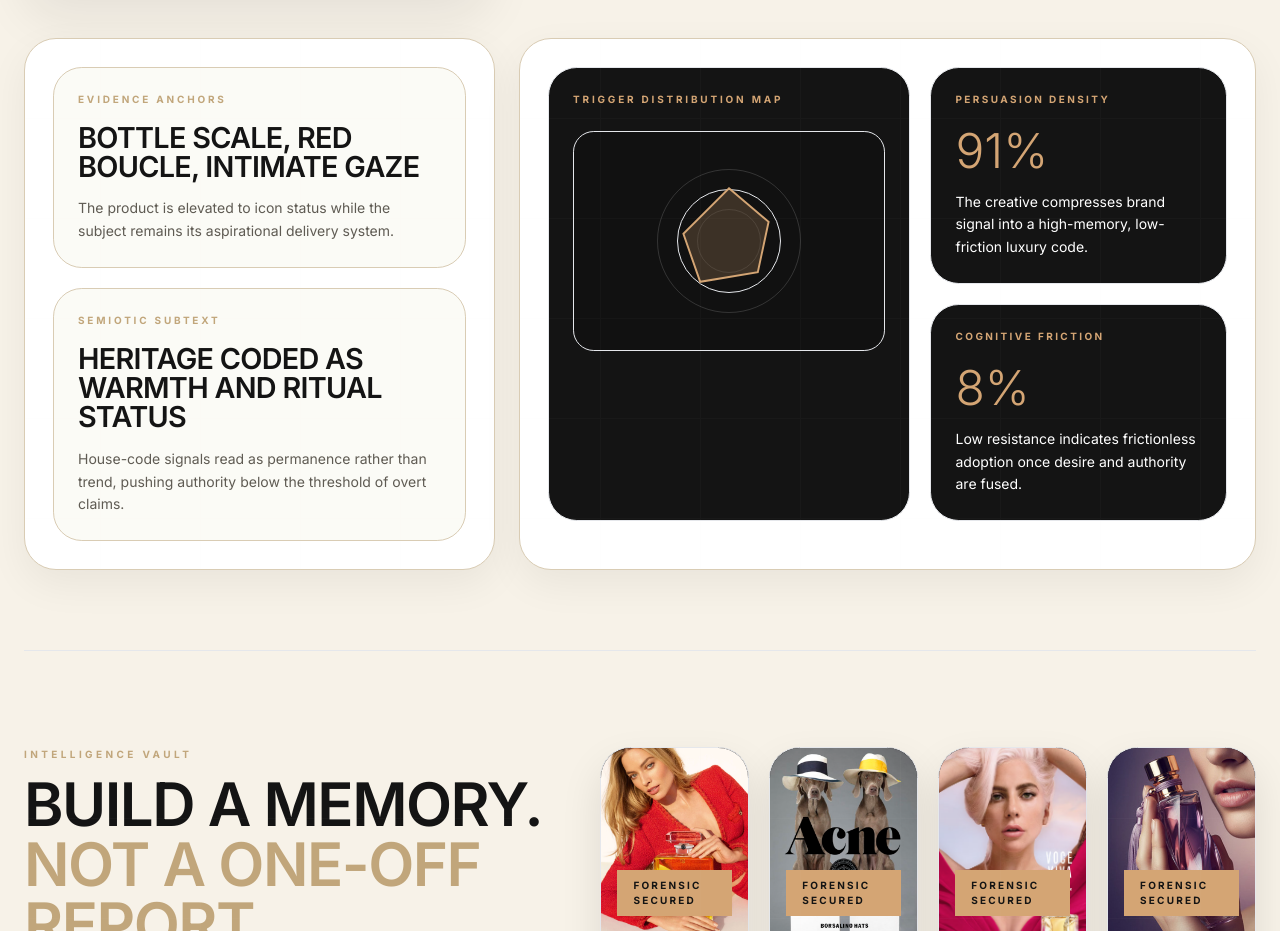
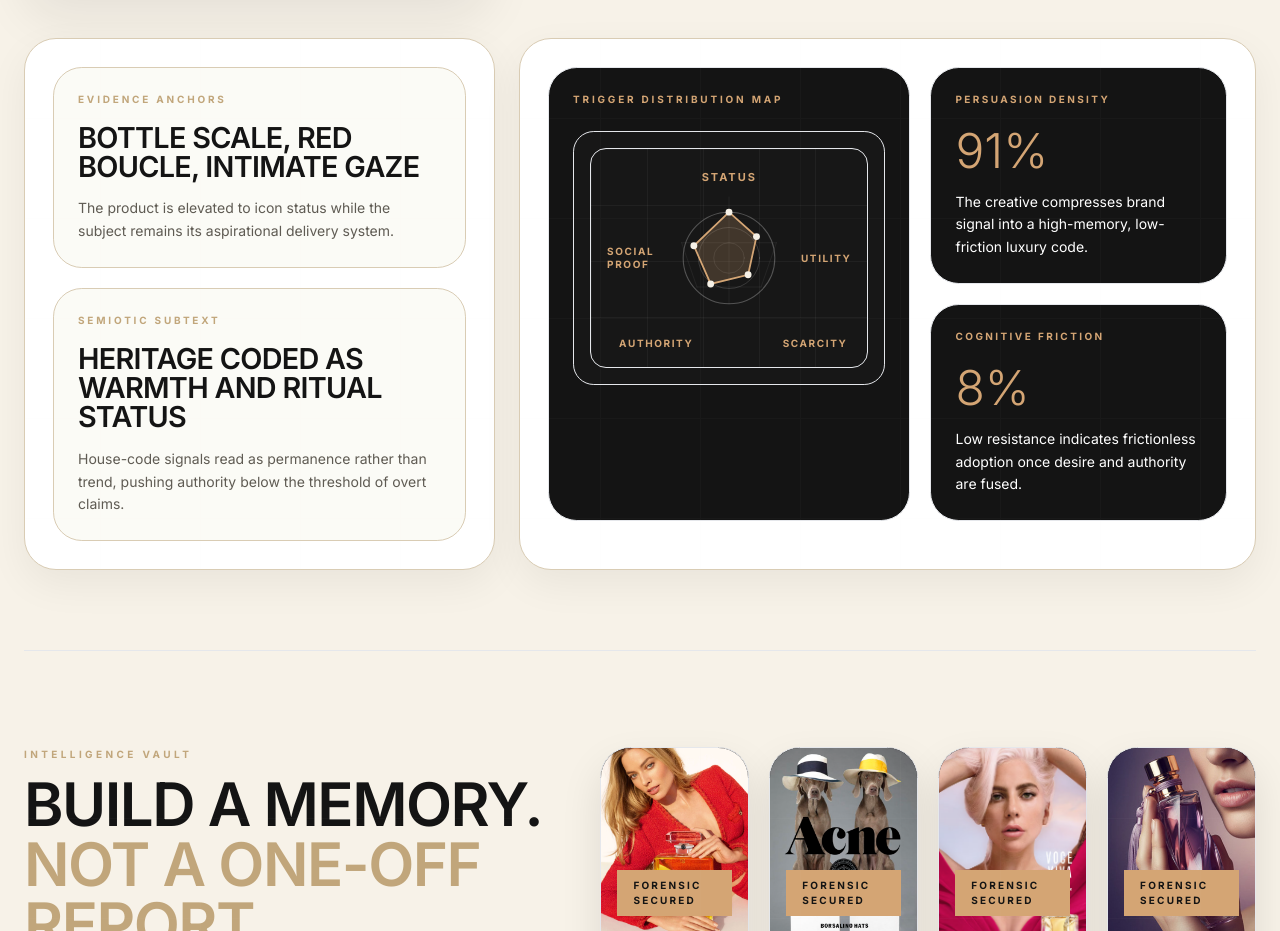
Before and after one commit to popvisly/visual-decompiler, a Next.js app: page / in a window 1280 px wide. Shown: the part 3182-4113 px from the top of the page. Built offline with nearby package versions, Linux system fonts and the light colour scheme; no server answers.

Commit message:
Refine homepage trigger distribution map

```diff
--- a/src/components/marketing/ProductProofSequence.tsx
+++ b/src/components/marketing/ProductProofSequence.tsx
@@ -534,16 +534,43 @@ export default function ProductProofSequence() {
                                 <div className="grid gap-5 md:grid-cols-[1.1fr_0.9fr]">
                                     <div className="rounded-[1.8rem] border border-[#D4A574]/18 bg-[#141414] p-6 text-white">
                                         <p className="text-[10px] font-bold uppercase tracking-[0.28em] text-[#D4A574]">Trigger Distribution Map</p>
-                                        <div className="mt-6 flex h-[220px] items-center justify-center rounded-[1.3rem] border border-white/6 bg-black/15">
-                                            <div className="relative h-36 w-36">
-                                                <div className="absolute inset-0 rounded-full border border-white/15" />
-                                                <div className="absolute inset-[20px] rounded-full border border-white/12" />
-                                                <div className="absolute inset-[40px] rounded-full border border-white/10" />
-                                                <div className="absolute inset-0">
-                                                    <svg viewBox="0 0 120 120" className="h-full w-full">
-                                                        <polygon points="60,16 93,44 84,86 36,94 22,54" fill="rgba(212,165,116,0.22)" stroke="#D4A574" strokeWidth="1.6" />
-                                                    </svg>
+                                        <div className="mt-6 rounded-[1.3rem] border border-white/12 bg-[#171717] p-4">
+                                            <div className="relative grid h-[220px] place-items-center overflow-hidden rounded-[1rem] border border-white/12 [background-image:linear-gradient(rgba(255,255,255,0.045)_1px,transparent_1px),linear-gradient(90deg,rgba(255,255,255,0.045)_1px,transparent_1px)] [background-size:56px_56px]">
+                                                <div className="pointer-events-none absolute left-1/2 top-5 -translate-x-1/2 text-[11px] font-bold uppercase tracking-[0.18em] text-[#D4A574]">
+                                                    Status
                                                 </div>
+                                                <div className="pointer-events-none absolute left-4 top-1/2 -translate-y-1/2 text-[10px] font-bold uppercase leading-[1.35] tracking-[0.16em] text-[#D4A574]">
+                                                    Social
+                                                    <br />
+                                                    Proof
+                                                </div>
+                                                <div className="pointer-events-none absolute right-4 top-1/2 -translate-y-1/2 text-right text-[10px] font-bold uppercase tracking-[0.16em] text-[#D4A574]">
+                                                    Utility
+                                                </div>
+                                                <div className="pointer-events-none absolute bottom-4 left-7 text-[10px] font-bold uppercase tracking-[0.16em] text-[#D4A574]">
+                                                    Authority
+                                                </div>
+                                                <div className="pointer-events-none absolute bottom-4 right-5 text-[10px] font-bold uppercase tracking-[0.16em] text-[#D4A574]">
+                                                    Scarcity
+                                                </div>
+
+                                                <svg viewBox="0 0 220 220" className="h-[168px] w-[168px]">
+                                                    <g fill="none" strokeLinecap="round">
+                                                        <circle cx="110" cy="110" r="60" stroke="rgba(255,255,255,0.26)" strokeWidth="1.4" />
+                                                        <circle cx="110" cy="110" r="40" stroke="rgba(255,255,255,0.16)" strokeWidth="1.2" />
+                                                        <circle cx="110" cy="110" r="20" stroke="rgba(255,255,255,0.12)" strokeWidth="1" />
+                                                        <path d="M110 50 L146 82 L135 132 L86 144 L64 94 Z" stroke="rgba(255,255,255,0.16)" strokeWidth="1.2" />
+                                                        <path d="M110 30 L110 170 M48 90 L172 90 M68 148 L152 148 M68 148 L48 90 M152 148 L172 90" stroke="rgba(255,255,255,0.08)" strokeWidth="1" />
+                                                        <polygon points="110,50 146,82 135,132 86,144 64,94" fill="rgba(212,165,116,0.22)" stroke="#D4A574" strokeWidth="2.3" />
+                                                    </g>
+                                                    <g fill="#F6F1E7">
+                                                        <circle cx="110" cy="50" r="4.5" />
+                                                        <circle cx="146" cy="82" r="4.5" />
+                                                        <circle cx="135" cy="132" r="4.5" />
+                                                        <circle cx="86" cy="144" r="4.5" />
+                                                        <circle cx="64" cy="94" r="4.5" />
+                                                    </g>
+                                                </svg>
                                             </div>
                                         </div>
                                     </div>
```
